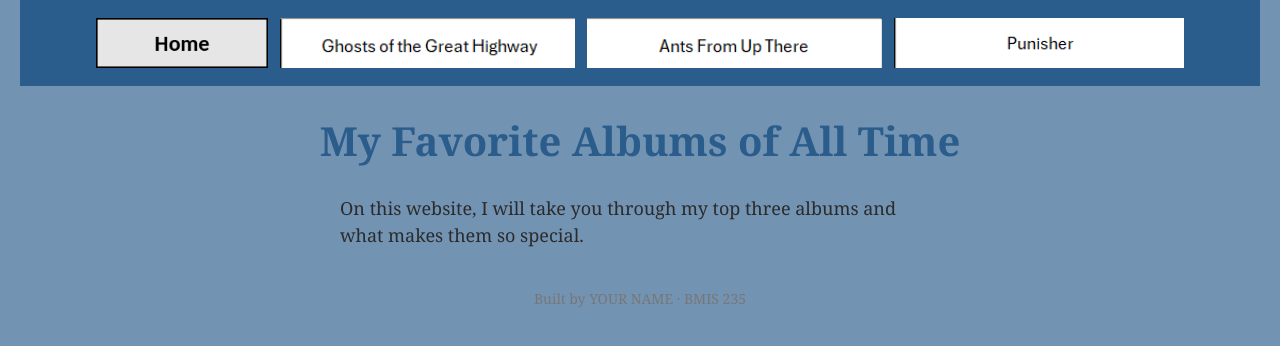
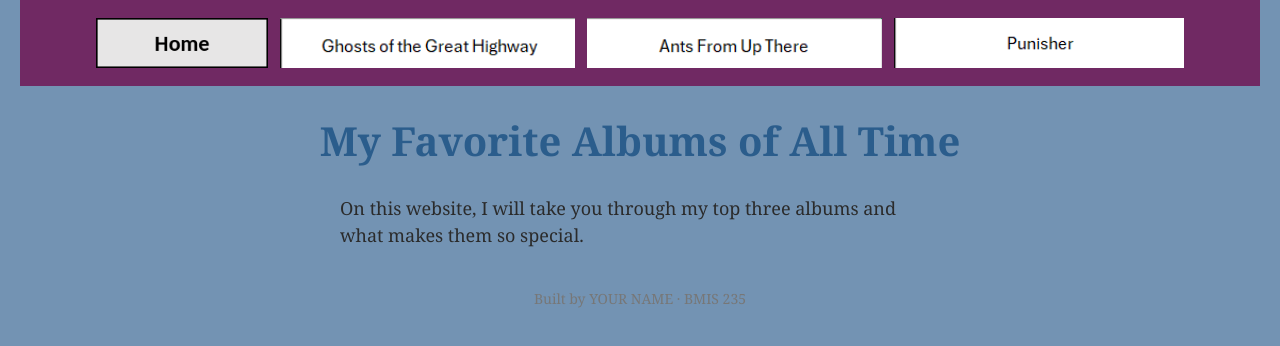
Before and after one commit to ZchWlsn/bmis235-html-3, a plain HTML site: page index.html in a window 1280 px wide. Drawn offline with Linux system fonts and the light colour scheme.

Commit message:
Update styles.css

```diff
--- a/styles.css
+++ b/styles.css
@@ -19,7 +19,7 @@ body {
 
 /* the menu at the top of every page */
 nav {
-    background-color: #2b5d8c;
+    background-color: #702963;
     padding: 14px;
     text-align: center;
 }
```
